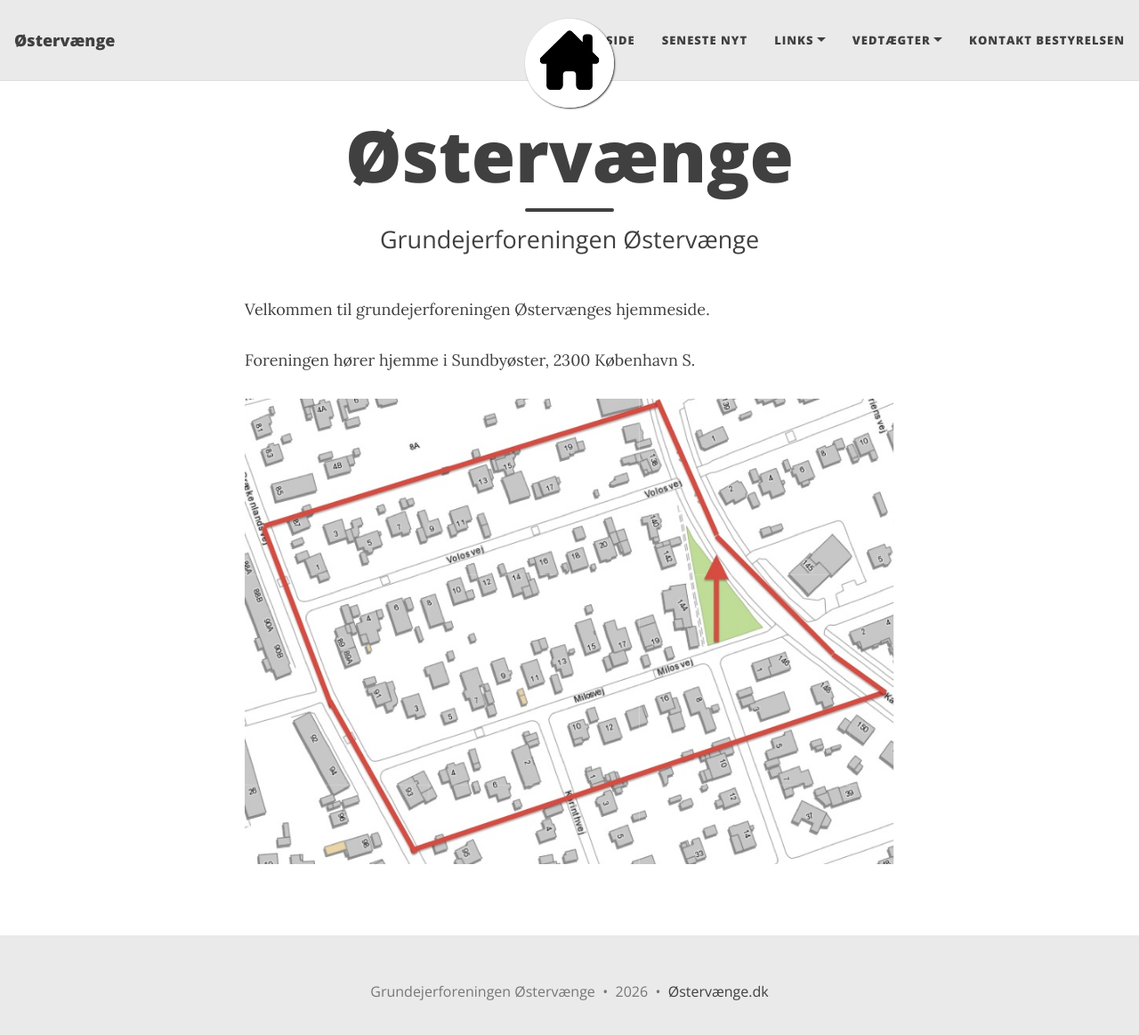
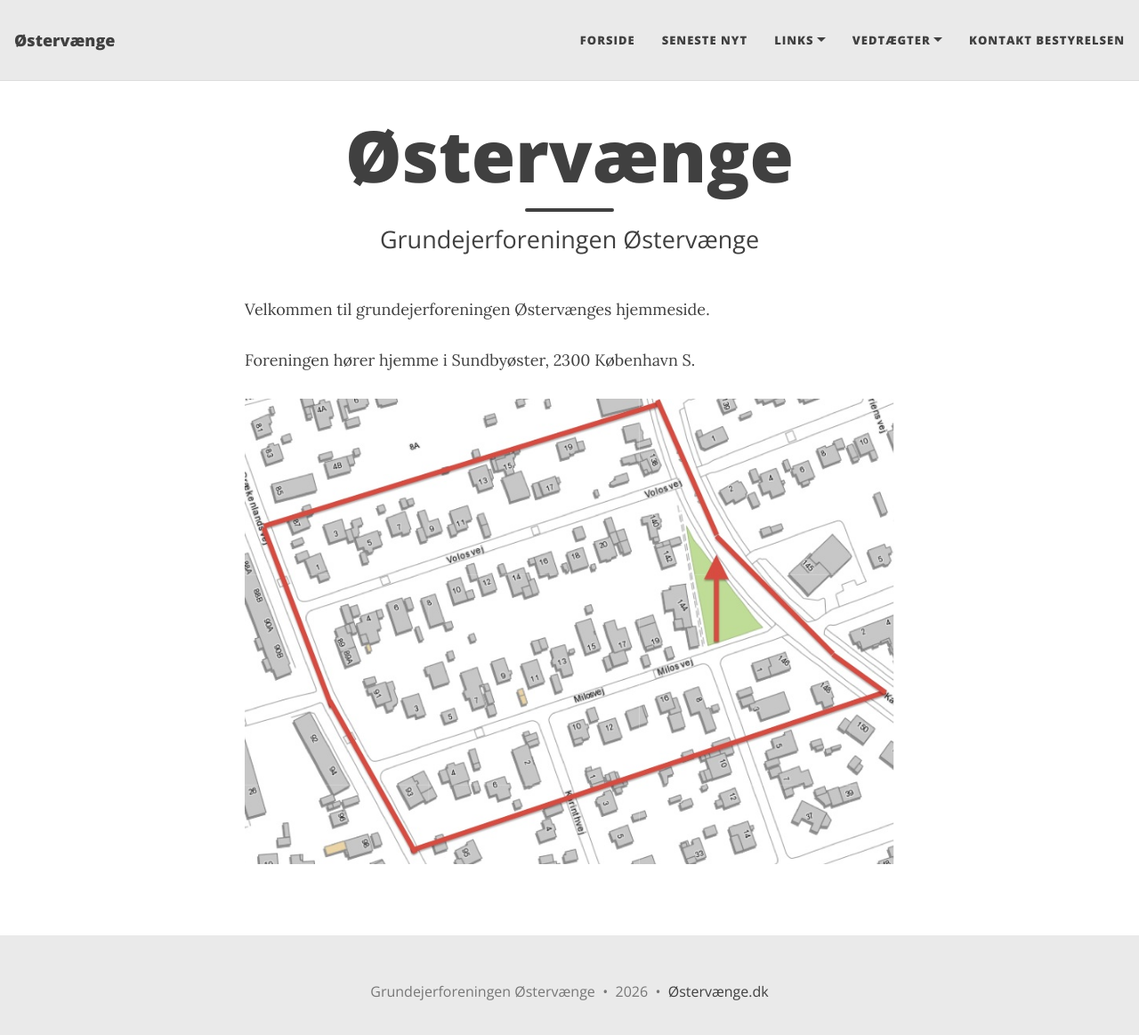
Before and after one commit to mex/oestervaenge.dk, a Jekyll site: the page built from index.md, in a window 1280 px wide and 1176 px high. Shown: the top 1163 px of the window at 89% size. Built offline with Jekyll 4.4.1, drawn with Linux system fonts in a browser that asks for light colours.

Commit message:
Comment out avatar image in _config.yml
Comment out the avatar image path in the configuration.

```diff
--- a/_config.yml
+++ b/_config.yml
@@ -41,7 +41,7 @@ navbar-links:
 
 # Image to show in the navigation bar - works best with a square image
 # Remove this parameter if you don't want an image in the navbar
-avatar: "/assets/img/house-icon.png"
+# avatar: "/assets/img/house-icon.png"
 
 # By default, the image is cut into a circle. You can disable this behaviour by setting 'round-avatar: false'
 round-avatar: true
```
